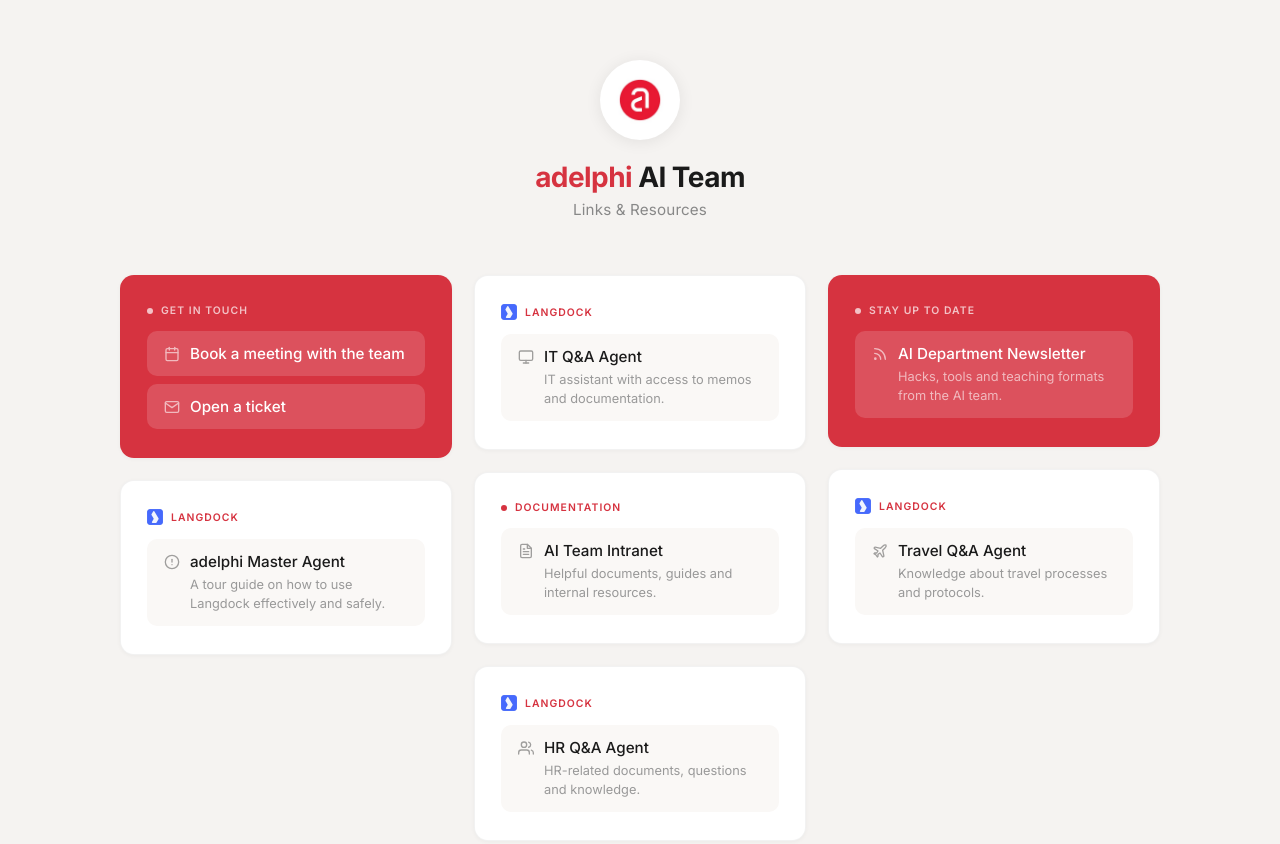
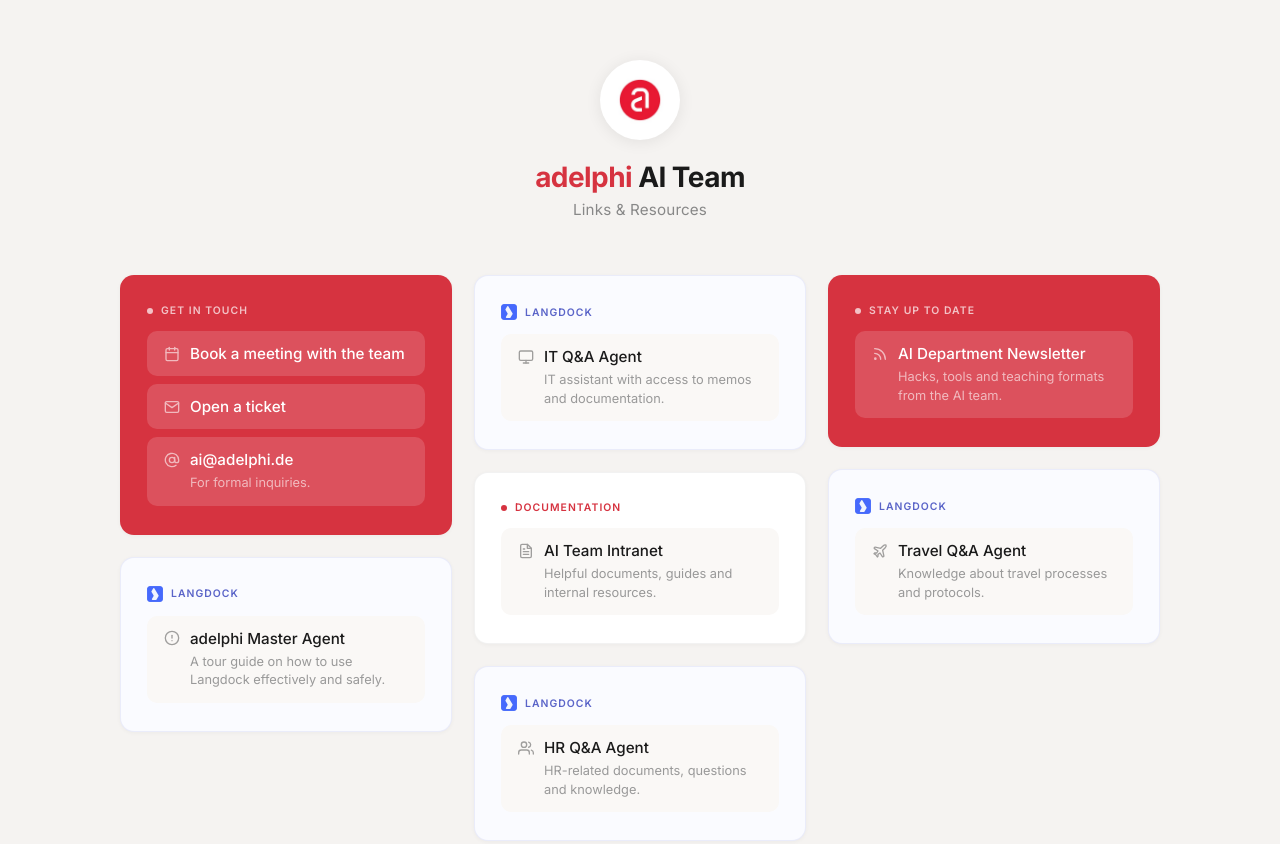
Before and after one commit to adelphi-ai-team/helpful-links, a plain HTML site: page index.html in a window 1280 px wide. Shown: the top 844 px of the page. Drawn offline with Linux system fonts and the light colour scheme.

Commit message:
Update index.html

```diff
--- a/index.html
+++ b/index.html
@@ -180,6 +180,27 @@
         }
 
         /* Accent card */
+        /* Langdock cards */
+        .card.langdock {
+            background: #fafbff;
+            border-color: rgba(90, 100, 200, 0.1);
+        }
+
+        .card.langdock .card-label {
+            color: #5a64c8;
+        }
+
+        .card.langdock .card-label .dot {
+            background: #5a64c8;
+        }
+
+        .card.langdock .link-item:hover {
+            background: #f0f1ff;
+            border-color: rgba(90, 100, 200, 0.12);
+            color: #5a64c8;
+        }
+
+        /* Accent card */
         .card.accent {
             background: #d63340;
             border-color: transparent;
@@ -258,10 +279,17 @@
                         Open a ticket
                     </div>
                 </a>
+                <a href="mailto:ai@adelphi.de" class="link-item">
+                    <div class="link-title">
+                        <svg xmlns="http://www.w3.org/2000/svg" viewBox="0 0 24 24" fill="none" stroke="currentColor" stroke-width="2" stroke-linecap="round" stroke-linejoin="round"><circle cx="12" cy="12" r="4"/><path d="M16 8v5a3 3 0 0 0 6 0v-1a10 10 0 1 0-3.92 7.94"/></svg>
+                        ai@adelphi.de
+                    </div>
+                    <div class="link-desc">For formal inquiries.</div>
+                </a>
             </div>
 
             <!-- Card: Master Agent -->
-            <div class="card">
+            <div class="card langdock">
                 <div class="card-label"><img src="langdock-logo.png" alt="Langdock"> Langdock</div>
                 <a href="https://app.langdock.com/chat?a=5659c4df-e5bc-4ca9-9263-4f561e28f35e" target="_blank" class="link-item">
                     <div class="link-title">
@@ -273,7 +301,7 @@
             </div>
 
             <!-- Card: IT Agent -->
-            <div class="card">
+            <div class="card langdock">
                 <div class="card-label"><img src="langdock-logo.png" alt="Langdock"> Langdock</div>
                 <a href="https://app.langdock.com/chat?a=7816e622-dbd1-48cc-ad28-d6ff626d8547" target="_blank" class="link-item">
                     <div class="link-title">
@@ -297,7 +325,7 @@
             </div>
 
             <!-- Card: HR Agent -->
-            <div class="card">
+            <div class="card langdock">
                 <div class="card-label"><img src="langdock-logo.png" alt="Langdock"> Langdock</div>
                 <a href="https://app.langdock.com/chat?a=0148cc79-a748-4648-9f5d-d9e72dd66daa" target="_blank" class="link-item">
                     <div class="link-title">
@@ -321,7 +349,7 @@
             </div>
 
             <!-- Card: Travel Agent -->
-            <div class="card">
+            <div class="card langdock">
                 <div class="card-label"><img src="langdock-logo.png" alt="Langdock"> Langdock</div>
                 <a href="https://app.langdock.com/chat?a=fa20f8db-23da-4a0a-bbe1-993c66e0e607" target="_blank" class="link-item">
                     <div class="link-title">
```
